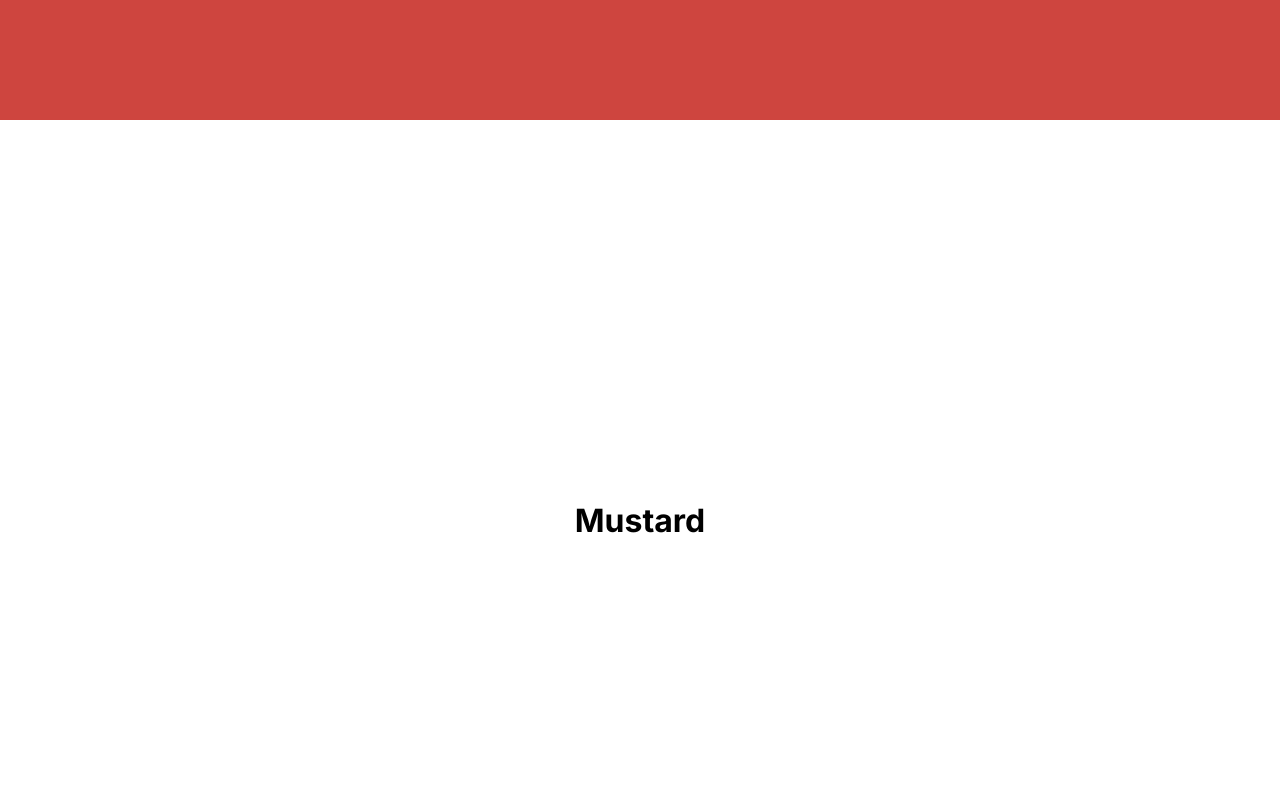
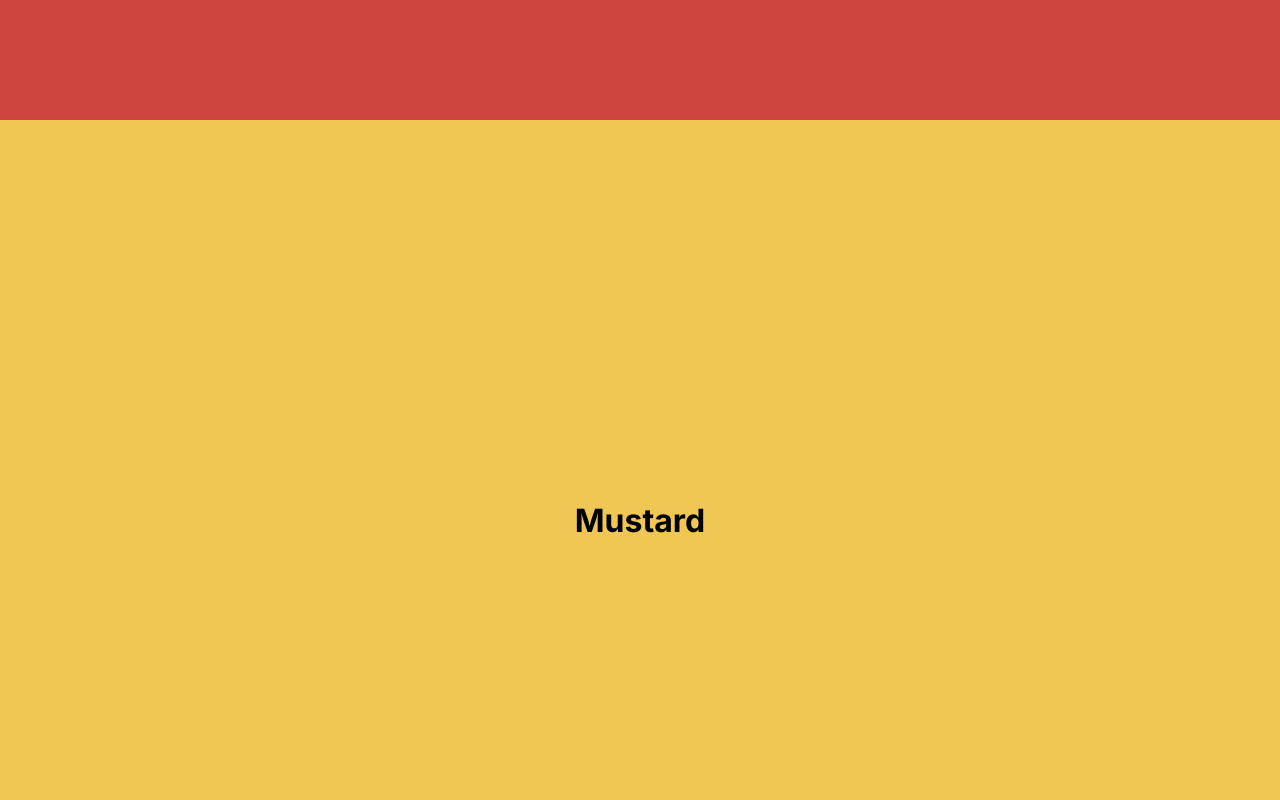
Before and after one commit to devmartin055/Scroll-Effect, a plain HTML site: page index.html in a window 1280 px wide. Shown: the part 4200-5000 px from the top of the page. Drawn offline with Linux system fonts and the light colour scheme.

Commit message:
fix bugs
fix bugs in the demo site

```diff
--- a/CSS/style.css
+++ b/CSS/style.css
@@ -35,6 +35,6 @@ body {
     background: #B1C748;
 }
 
-.bg-mustard {
+.mustard {
     background-color: #F0C755;
 }
--- a/src/scrollfadeintransition.js
+++ b/src/scrollfadeintransition.js
@@ -9,10 +9,10 @@ function mcdg(selector) {
             settings.play = typeof settings.play === 'undefined' ? "once" : settings.play;
 
             const css = {
-                active: function (element) {
+                active: function () {
                     return "opacity : 1; transform: translate(0, 0); transition: all " + settings.duration + "s;";
                 },
-                inactive: function (element) {
+                inactive: function () {
                     return "opacity : 0; transform: translate(" + settings.translateX + ", " + settings.translateY + "); transition: all " + settings.duration + "s;";
                 }
             }
```
Also changed, not shown: script/script.js (+6 -10 lines).
